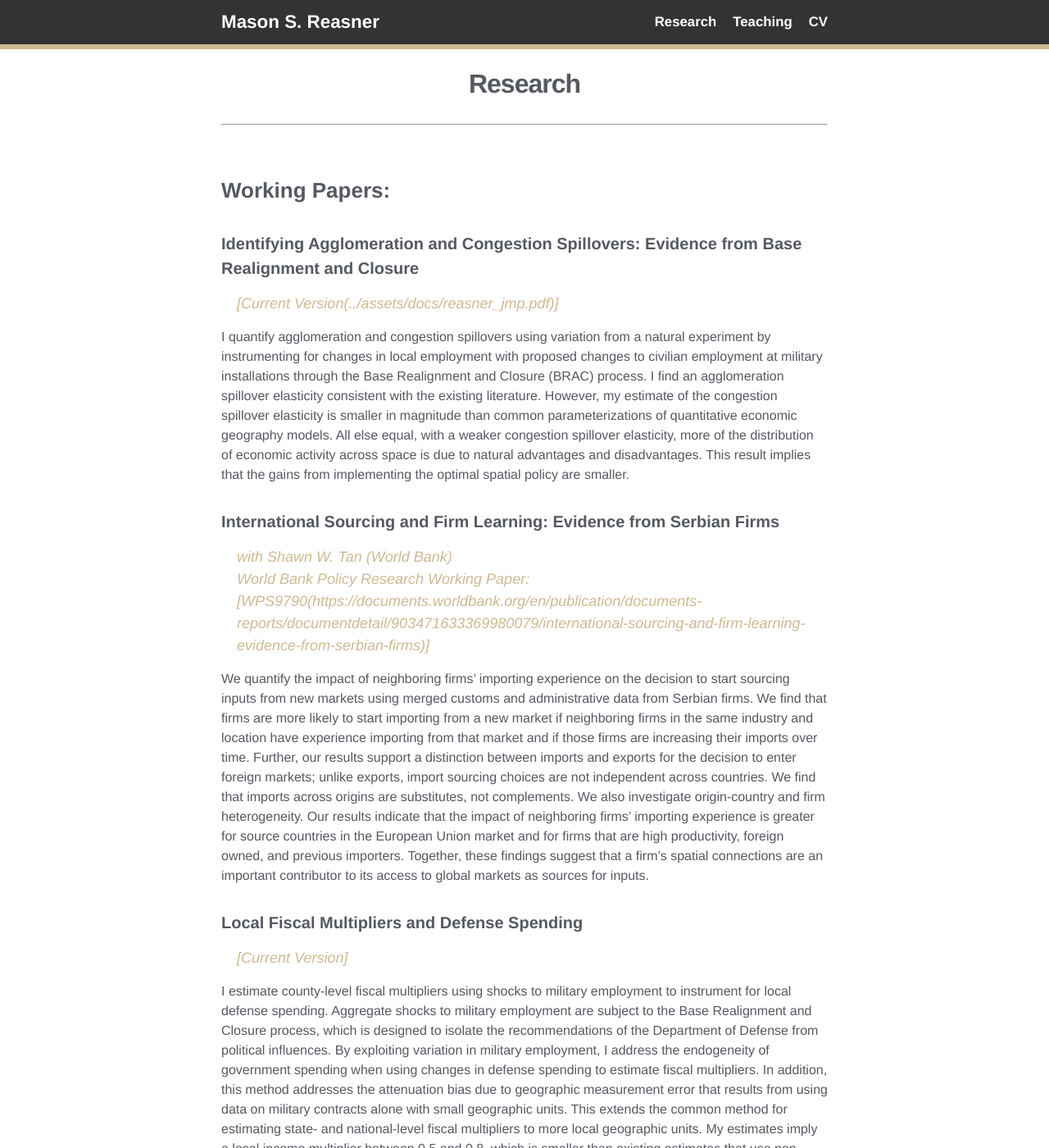
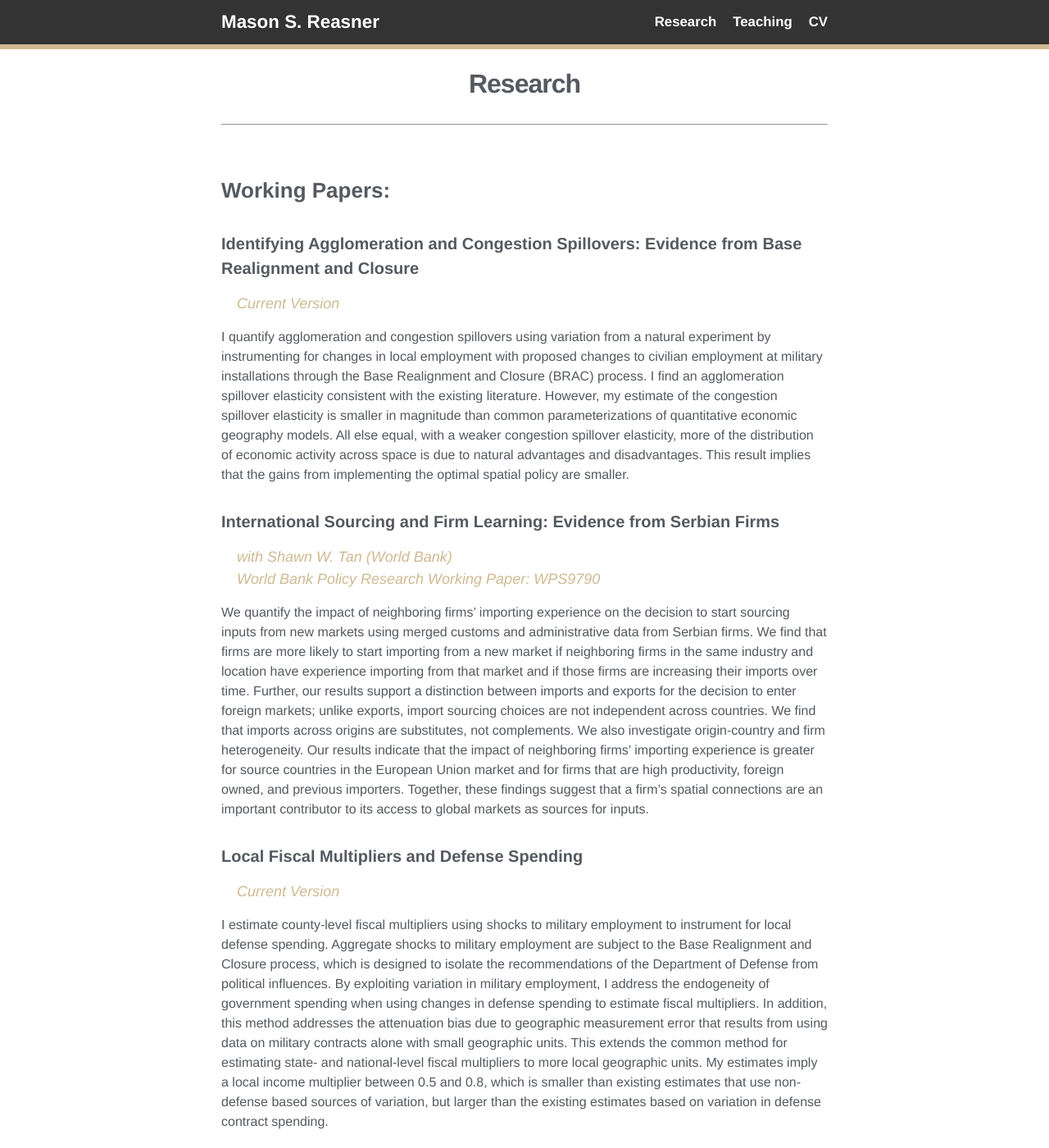
Before and after one commit to reasner/reasner.github.io, a Jekyll site: the page built from research.md, in a window 1280 px wide and 1400 px high. Shown: the whole window at 82% size. Built offline with Jekyll 4.4.1, drawn with Linux system fonts in a browser that asks for light colours.

Commit message:
links update

```diff
--- a/research.md
+++ b/research.md
@@ -9,18 +9,18 @@ permalink: /research/
 ### Working Papers:
 
 #### Identifying Agglomeration and Congestion Spillovers: Evidence from Base Realignment and Closure
-> \[Current Version(../assets/docs/reasner_jmp.pdf)\]
+> [Current Version](../assets/docs/reasner_jmp.pdf)
 
 I quantify agglomeration and congestion spillovers using variation from a natural experiment by instrumenting for changes in local employment with proposed changes to civilian employment at military installations through the Base Realignment and Closure (BRAC) process. I find an agglomeration spillover elasticity consistent with the existing literature. However, my estimate of the congestion spillover elasticity is smaller in magnitude than common parameterizations of quantitative economic geography models. All else equal, with a weaker congestion spillover elasticity, more of the distribution of economic activity across space is due to natural advantages and disadvantages. This result implies that the gains from implementing the optimal spatial policy are smaller.
 
 #### International Sourcing and Firm Learning: Evidence from Serbian Firms
 > with Shawn W. Tan (World Bank)
-> World Bank Policy Research Working Paper: \[WPS9790(https://documents.worldbank.org/en/publication/documents-reports/documentdetail/903471633369980079/international-sourcing-and-firm-learning-evidence-from-serbian-firms)\]
+> World Bank Policy Research Working Paper: [WPS9790](https://documents.worldbank.org/en/publication/documents-reports/documentdetail/903471633369980079/international-sourcing-and-firm-learning-evidence-from-serbian-firms)
 
 We quantify the impact of neighboring firms' importing experience on the decision to start sourcing inputs from new markets using merged customs and administrative data from Serbian firms. We find that firms are more likely to start importing from a new market if neighboring firms in the same industry and location have experience importing from that market and if those firms are increasing their imports over time. Further, our results support a distinction between imports and exports for the decision to enter foreign markets; unlike exports, import sourcing choices are not independent across countries. We find that imports across origins are substitutes, not complements. We also investigate origin-country and firm heterogeneity. Our results indicate that the impact of neighboring firms' importing experience is greater for source countries in the European Union market and for firms that are high productivity, foreign owned, and previous importers. Together, these findings suggest that a firm's spatial connections are an important contributor to its access to global markets as sources for inputs.
 
 #### Local Fiscal Multipliers and Defense Spending
->\[[Current Version](../assets/docs/multipliers.pdf)\]
+> [Current Version](../assets/docs/multipliers.pdf)
 
 I estimate county-level fiscal multipliers using shocks to military employment to instrument for local defense spending. Aggregate shocks to military employment are subject to the Base Realignment and Closure process, which is designed to isolate the recommendations of the Department of Defense from political influences. By exploiting variation in military employment, I address the endogeneity of government spending when using changes in defense spending to estimate fiscal multipliers. In addition, this method addresses the attenuation bias due to geographic measurement error that results from using data on military contracts alone with small geographic units. This extends the common method for estimating state- and national-level fiscal multipliers to more local geographic units. My estimates imply a local income multiplier between 0.5 and 0.8, which is smaller than existing estimates that use non-defense based sources of variation, but larger than the existing estimates based on variation in defense contract spending.
 
```
